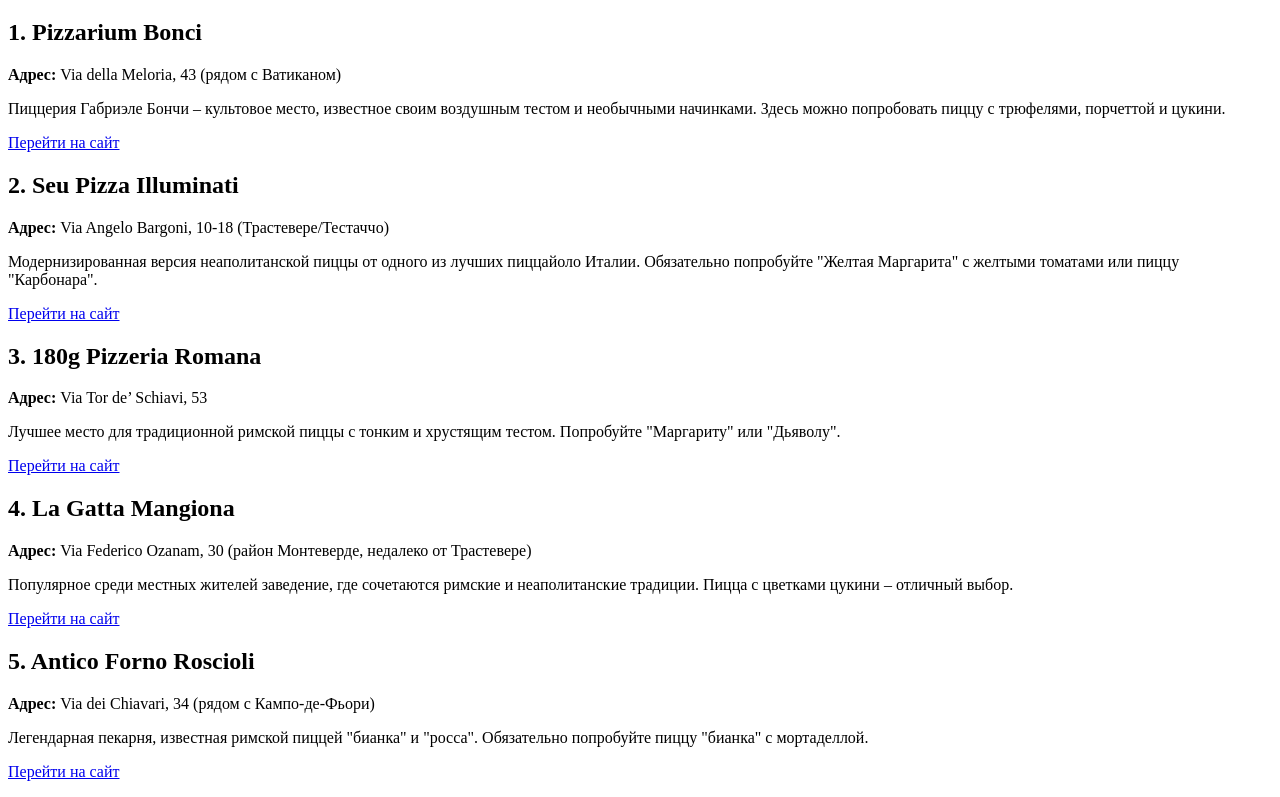
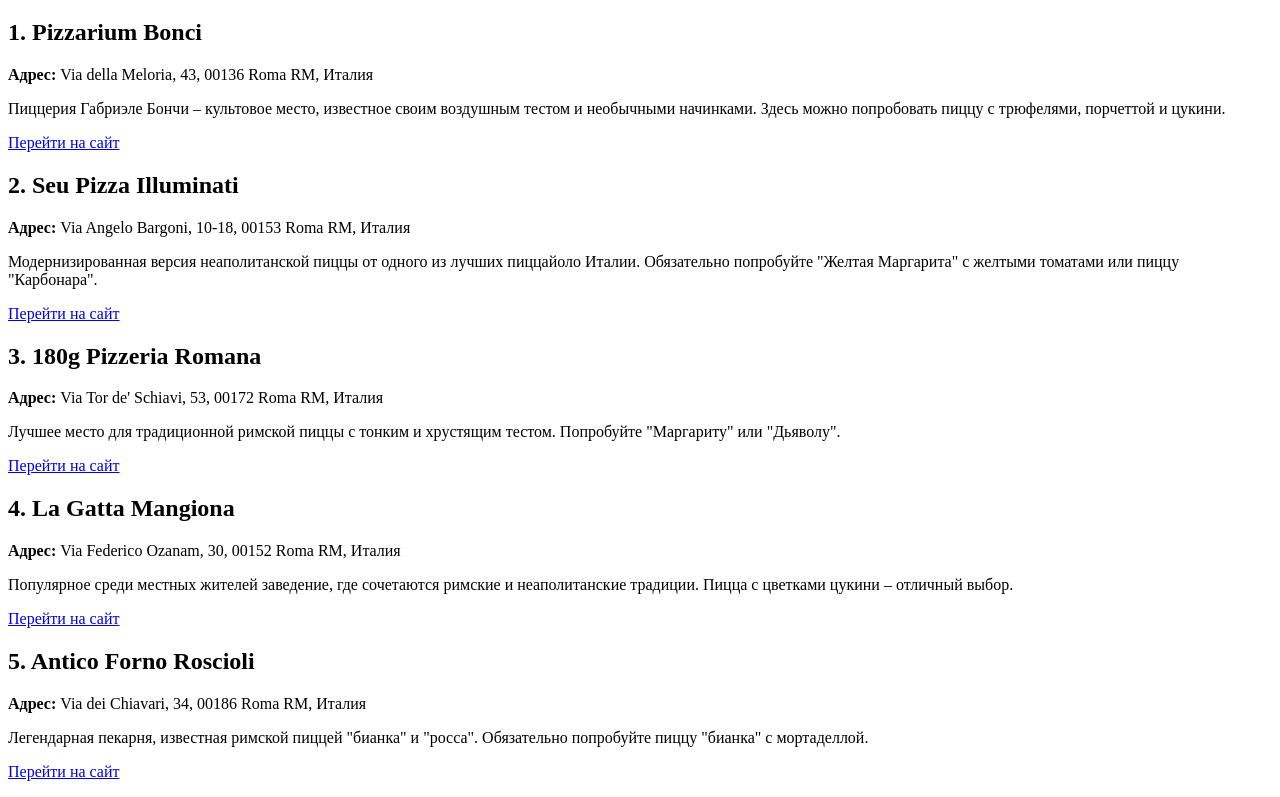
Before and after one commit to masidorov/italy_2025, a plain HTML site: page rome_walks/pizza_places.html in a window 1280 px wide. Shown: the part 61-858 px from the top of the page. Drawn offline with Linux system fonts and the light colour scheme.

Commit message:
Update pizza_places.html

```diff
--- a/rome_walks/pizza_places.html
+++ b/rome_walks/pizza_places.html
@@ -9,27 +9,27 @@
     <h1>Где попробовать лучшую пиццу в Риме?</h1>
 
     <h2>1. Pizzarium Bonci</h2>
-    <p><strong>Адрес:</strong> Via della Meloria, 43 (рядом с Ватиканом)</p>
+    <p><strong>Адрес:</strong> Via della Meloria, 43, 00136 Roma RM, Италия</p>
     <p>Пиццерия Габриэле Бончи – культовое место, известное своим воздушным тестом и необычными начинками. Здесь можно попробовать пиццу с трюфелями, порчеттой и цукини.</p>
     <p><a href="https://www.bonci.it/" target="_blank">Перейти на сайт</a></p>
 
     <h2>2. Seu Pizza Illuminati</h2>
-    <p><strong>Адрес:</strong> Via Angelo Bargoni, 10-18 (Трастевере/Тестаччо)</p>
+    <p><strong>Адрес:</strong> Via Angelo Bargoni, 10-18, 00153 Roma RM, Италия</p>
     <p>Модернизированная версия неаполитанской пиццы от одного из лучших пиццайоло Италии. Обязательно попробуйте "Желтая Маргарита" с желтыми томатами или пиццу "Карбонара".</p>
     <p><a href="https://www.seupizza.it/" target="_blank">Перейти на сайт</a></p>
 
     <h2>3. 180g Pizzeria Romana</h2>
-    <p><strong>Адрес:</strong> Via Tor de’ Schiavi, 53</p>
+    <p><strong>Адрес:</strong> Via Tor de' Schiavi, 53, 00172 Roma RM, Италия</p>
     <p>Лучшее место для традиционной римской пиццы с тонким и хрустящим тестом. Попробуйте "Маргариту" или "Дьяволу".</p>
     <p><a href="https://www.180gpizzeriaromana.it/" target="_blank">Перейти на сайт</a></p>
 
     <h2>4. La Gatta Mangiona</h2>
-    <p><strong>Адрес:</strong> Via Federico Ozanam, 30 (район Монтеверде, недалеко от Трастевере)</p>
+    <p><strong>Адрес:</strong> Via Federico Ozanam, 30, 00152 Roma RM, Италия</p>
     <p>Популярное среди местных жителей заведение, где сочетаются римские и неаполитанские традиции. Пицца с цветками цукини – отличный выбор.</p>
     <p><a href="http://www.lagattamangiona.com/" target="_blank">Перейти на сайт</a></p>
 
     <h2>5. Antico Forno Roscioli</h2>
-    <p><strong>Адрес:</strong> Via dei Chiavari, 34 (рядом с Кампо-де-Фьори)</p>
+    <p><strong>Адрес:</strong> Via dei Chiavari, 34, 00186 Roma RM, Италия</p>
     <p>Легендарная пекарня, известная римской пиццей "бианка" и "росса". Обязательно попробуйте пиццу "бианка" с мортаделлой.</p>
     <p><a href="https://www.roscioli.com/forno" target="_blank">Перейти на сайт</a></p>
 
```
